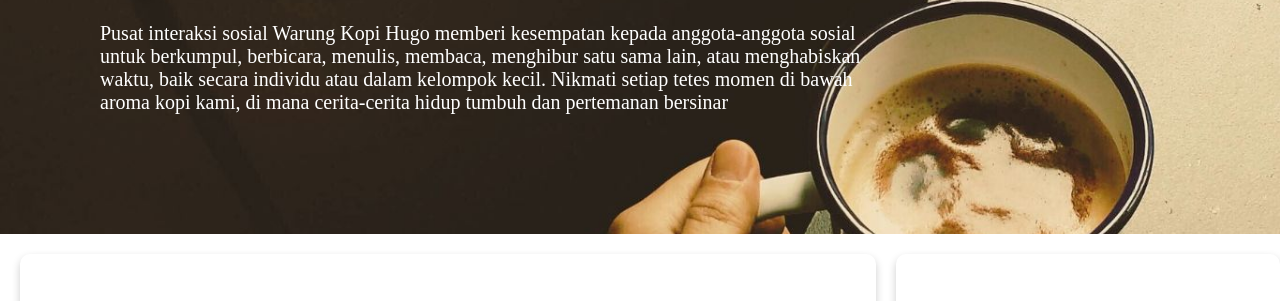
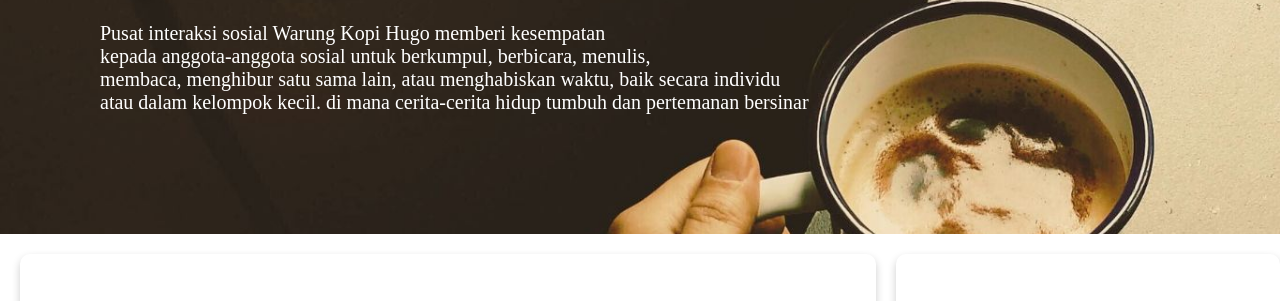
Before and after one commit to bayupandiangan/warunghugo, a plain HTML site: page index.html in a window 1280 px wide. Shown: the part 317-618 px from the top of the page. Drawn offline with Linux system fonts and the light colour scheme.

Commit message:
Update index.html

```diff
--- a/index.html
+++ b/index.html
@@ -35,10 +35,9 @@
 
     <div class="jumbotron">
         <h2>Kopi Warung Hugo</h2>
-        <p>Pusat interaksi sosial Warung Kopi Hugo memberi kesempatan kepada anggota-anggota sosial<br> untuk berkumpul,
-            berbicara, menulis, membaca, menghibur satu sama lain, atau menghabiskan<br> waktu, baik secara individu
-            atau dalam kelompok kecil. Nikmati setiap tetes momen di bawah<br> aroma kopi kami, di mana cerita-cerita
-            hidup tumbuh dan pertemanan bersinar</p>
+        <p>Pusat interaksi sosial Warung Kopi Hugo memberi kesempatan<br> kepada anggota-anggota sosial untuk berkumpul,
+            berbicara, menulis,<br> membaca, menghibur satu sama lain, atau menghabiskan waktu, baik secara individu<br>
+            atau dalam kelompok kecil. di mana cerita-cerita hidup tumbuh dan pertemanan bersinar</p>
 
     </div>
 
```
